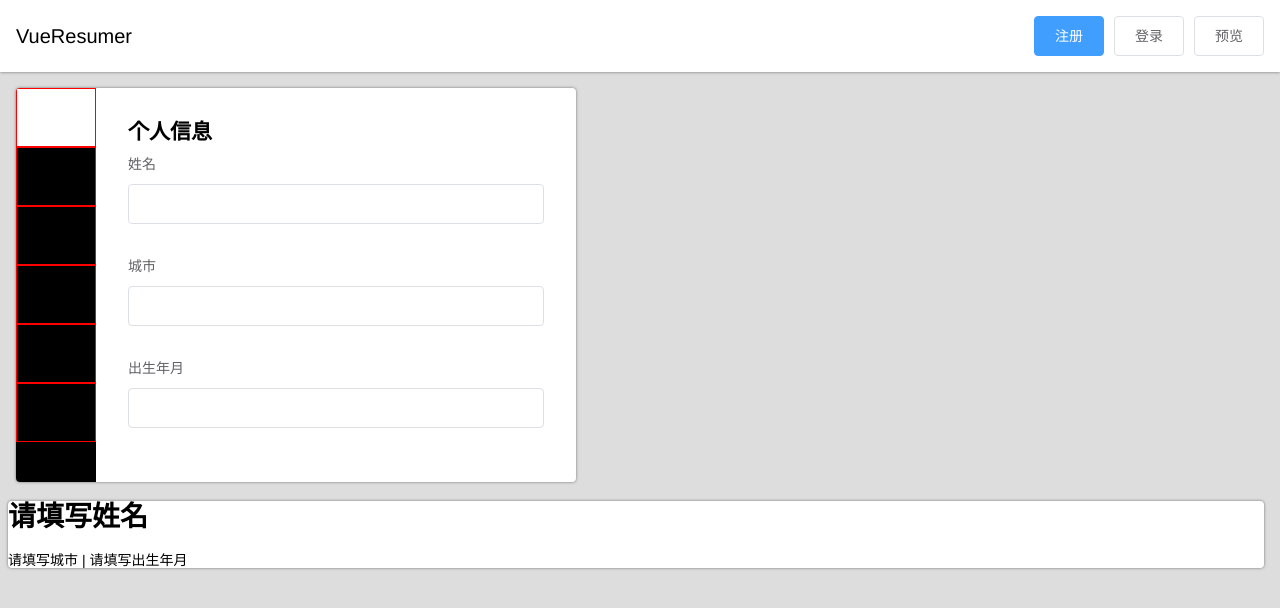
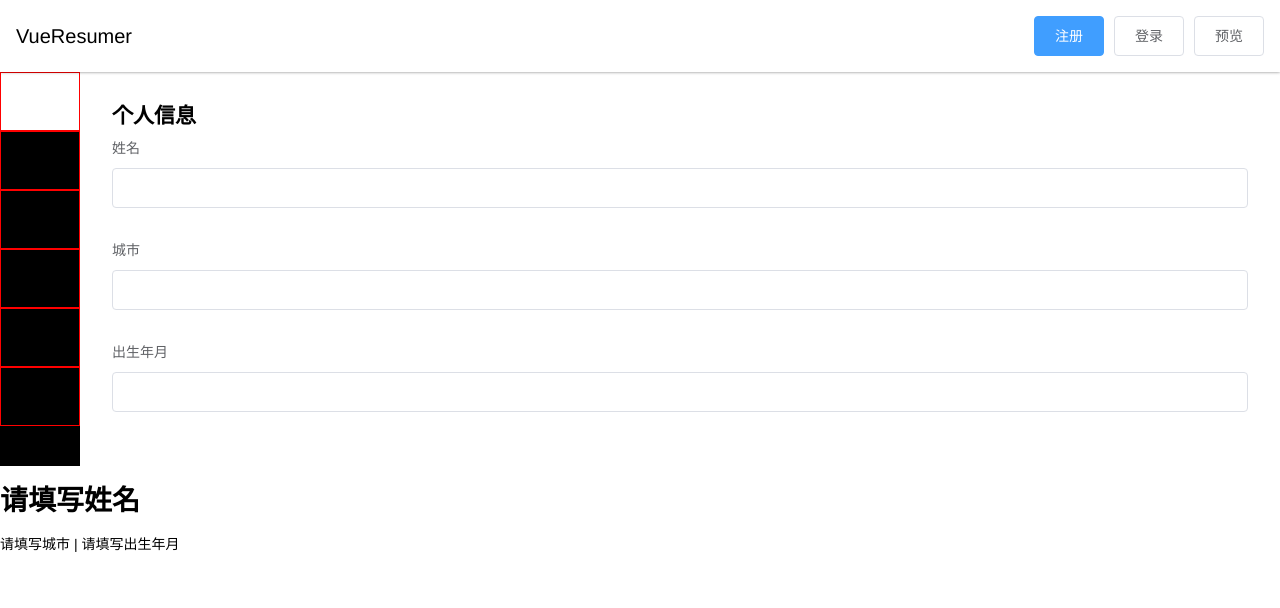
Before and after one commit to weiyanqin/vue-onlineResumeEditor, a Vue app: page / in a window 1280 px wide. Shown: the top 608 px of the page. Built offline with nearby package versions, Linux system fonts and the light colour scheme.

Commit message:
修改App.vue 的css

```diff
--- a/src/App.vue
+++ b/src/App.vue
@@ -70,7 +70,7 @@ html, body, #app {
   overflow: hidden;
 }
 
-main {
+#app.main {
   display: flex;
   flex: 1;
   background: #ddd;
```
